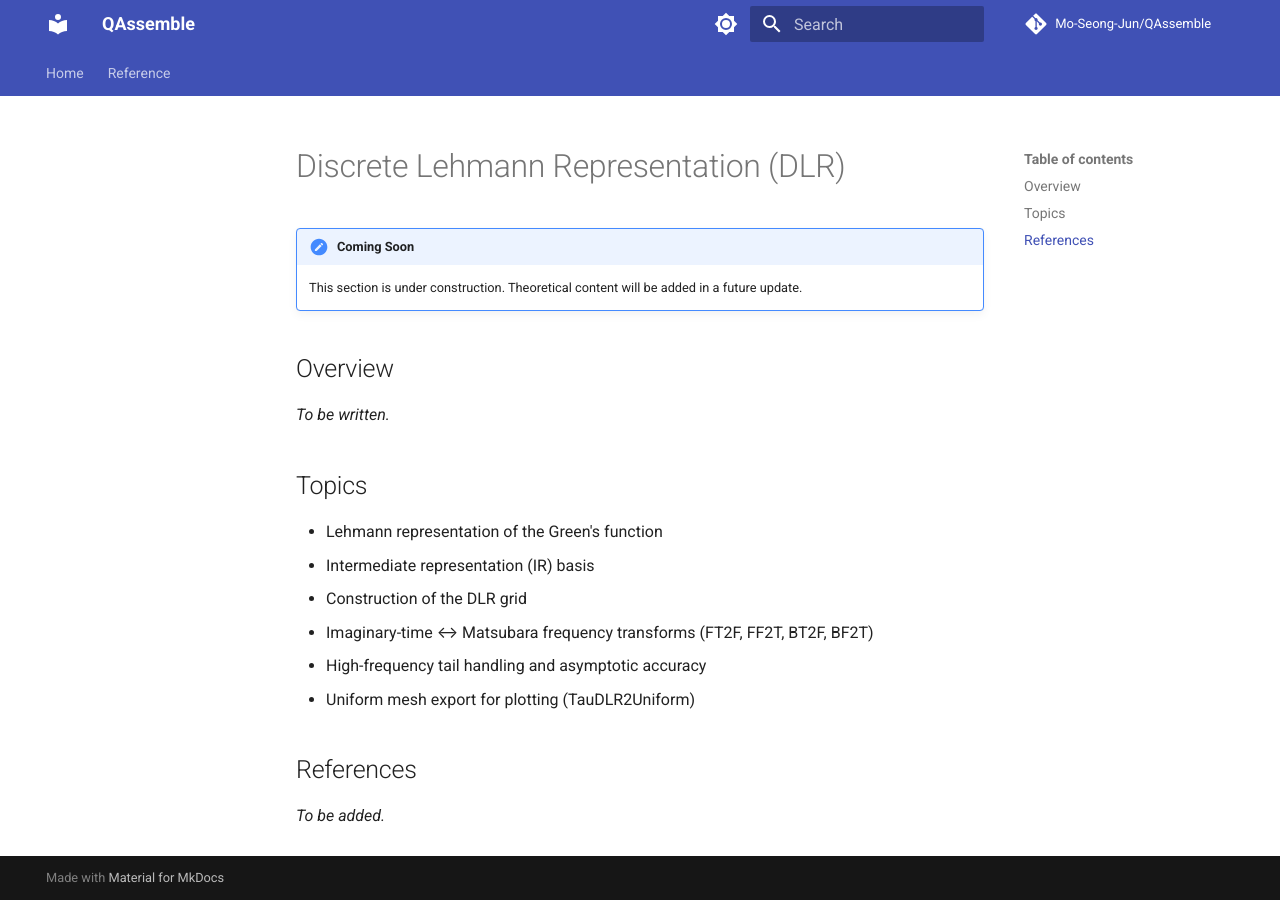
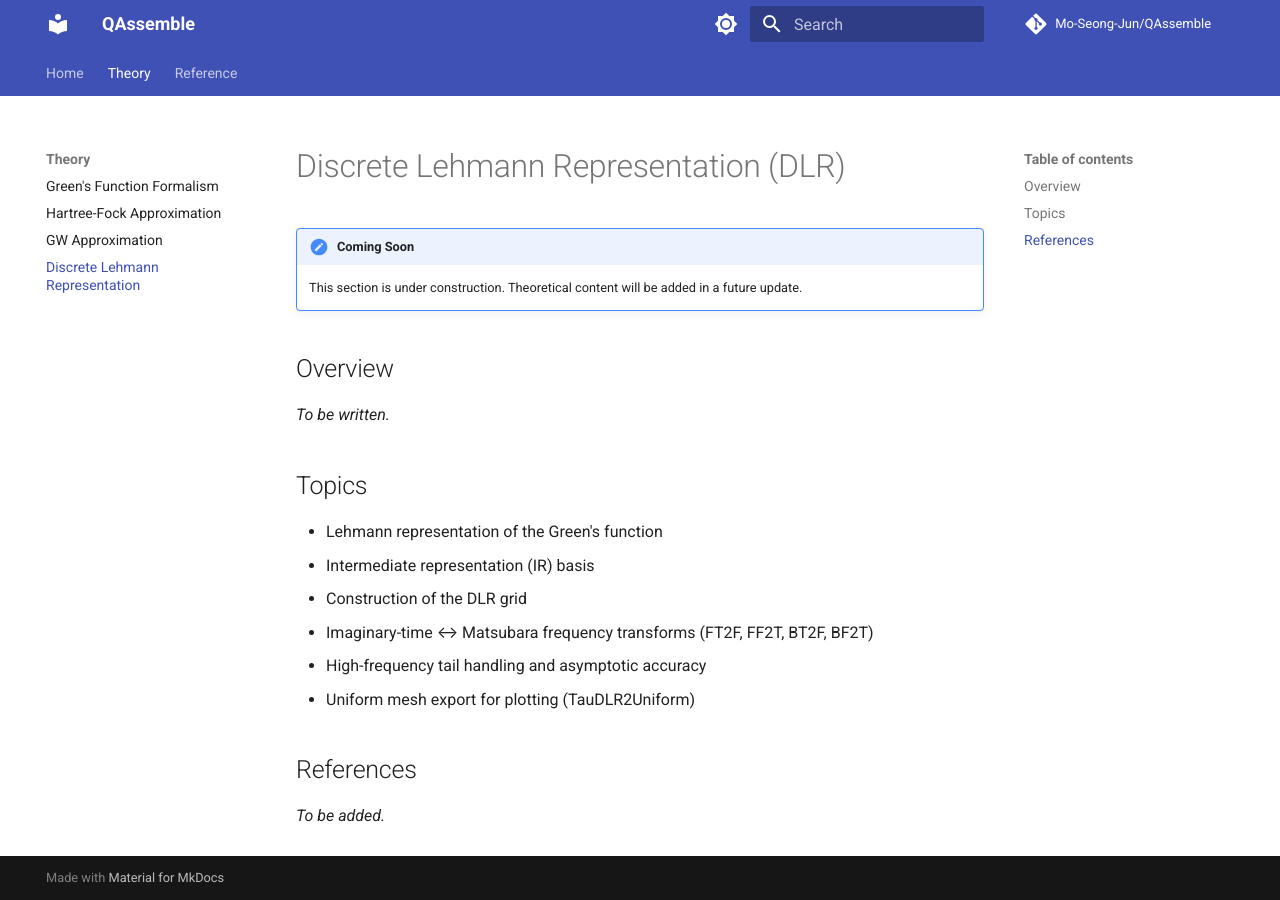
Before and after one commit to Mo-Seong-Jun/QAssemble, an MkDocs documentation site: the page built from docs/theory/dlr.md, in a window 1280 px wide. Built offline with MkDocs 1.6.1 and Material for MkDocs 9.7.7, drawn with Linux system fonts in a browser that asks for light colours; comment, search, counter and statistics services are not loaded.

Commit message:
Test Homepage

```diff
--- a/mkdocs.yml
+++ b/mkdocs.yml
@@ -46,6 +46,11 @@ markdown_extensions:
 
 nav:
   - Home: index.md
+  - Theory:
+    - Green's Function Formalism: theory/greens-function.md
+    - Hartree-Fock Approximation: theory/hartree-fock.md
+    - GW Approximation: theory/gw-approximation.md
+    - Discrete Lehmann Representation: theory/dlr.md
   - Reference:
     - Serial Modules: SerialModules.md
     - Class Diagram: SerialClassDiagram.md
```
